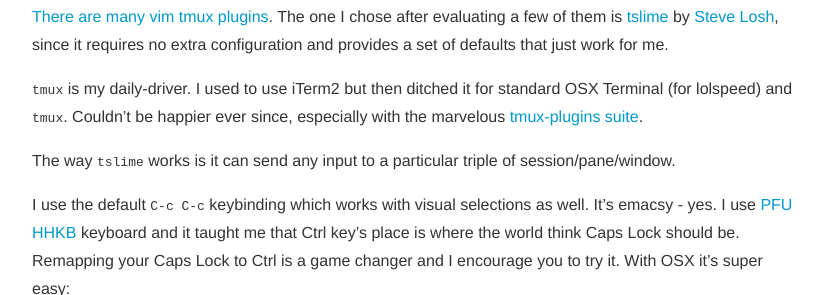
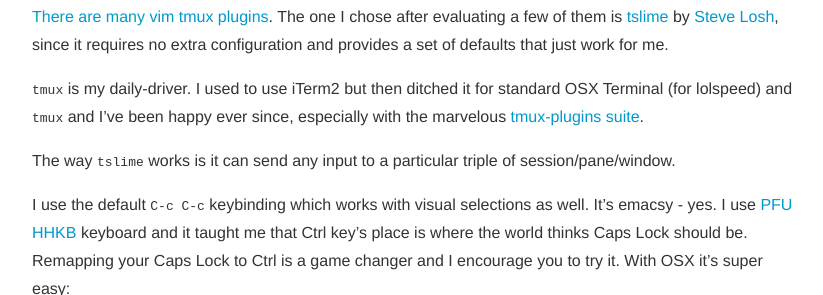
Before and after one commit to aerosol/anxibits, a Jekyll site: the page built from _posts/2014-12-13-vim-as-your-erlang-ide.md, in a window 1280 px wide and 900 px high, scrolled down 1957 px, cut to the strip 152-447 px from the top of the window. Shown: the whole strip, without its empty margins (224-1047 px from the left). Built offline with Jekyll 4.4.1, drawn with Linux system fonts in a browser that asks for light colours; Markdown is read by kramdown in place of the engine named in the settings.

Commit message:
Fix language
per @AeroNotix suggestions

```diff
--- a/_posts/2014-12-13-vim-as-your-erlang-ide.md
+++ b/_posts/2014-12-13-vim-as-your-erlang-ide.md
@@ -93,9 +93,8 @@
 provides a set of defaults that just work for me.
 
 `tmux` is my daily-driver. I used to use iTerm2 but then ditched it for
-standard OSX Terminal (for lolspeed) and `tmux`. Couldn't be happier ever
-since, especially with the marvelous [tmux-plugins
-suite](https://github.com/tmux-plugins).
+standard OSX Terminal (for lolspeed) and `tmux` and I've been happy ever since,
+especially with the marvelous [tmux-plugins suite](https://github.com/tmux-plugins).
 
 The way `tslime` works is it can send any input to a particular triple
 of session/pane/window.
@@ -103,7 +102,7 @@
 I use the default `C-c C-c` keybinding which works with visual selections as
 well. It's emacsy - yes. I use [PFU
 HHKB](http://www.pfu.fujitsu.com/hhkeyboard/) keyboard and it taught me that
-Ctrl key's place is where the world think Caps Lock should be. Remapping your
+Ctrl key's place is where the world thinks Caps Lock should be. Remapping your
 Caps Lock to Ctrl is a game changer and I encourage you to try it. With OSX it's super easy:
 
 ![](http://i.imgur.com/MsW3Bgq.png)
```
